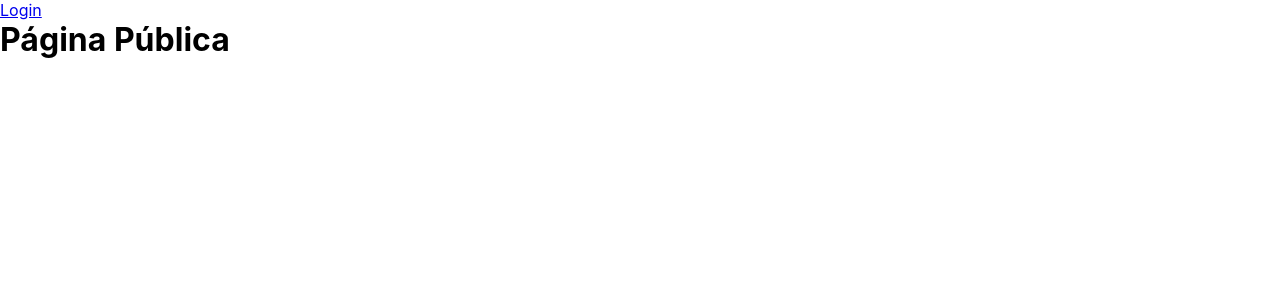
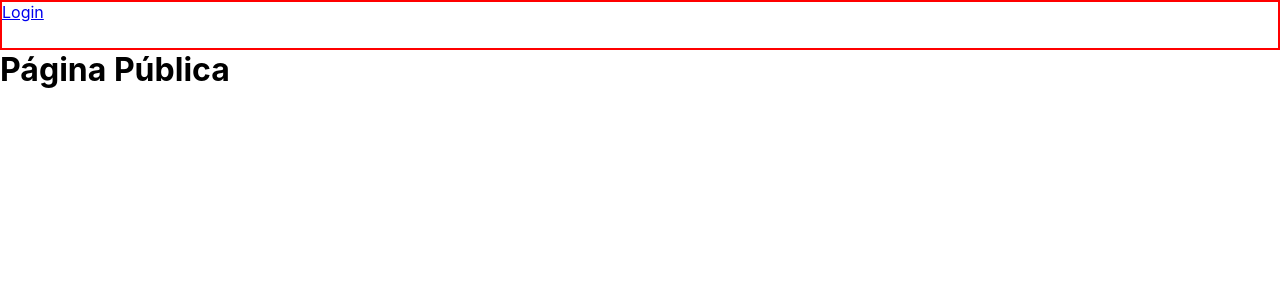
Before and after one commit to railsonrodrigues/react-salary, a React (Create React App) app: page / in a window 1280 px wide. Shown: the top 300 px of the page. Built offline with nearby package versions, Linux system fonts and the light colour scheme.

Commit message:
add styled-components

```diff
--- a/package.json
+++ b/package.json
@@ -17,7 +17,8 @@
     "react-dom": "16.13.1",
     "react-router-dom": "^5.2.0",
     "react-scripts": "3.4.1",
-    "serve": "^11.3.2"
+    "serve": "^11.3.2",
+    "styled-components": "^5.3.0"
   },
   "scripts": {
     "start": "react-scripts start",
@@ -39,5 +40,8 @@
       "last 1 firefox version",
       "last 1 safari version"
     ]
+  },
+  "resolutions": {
+    "styled-components": "^5"
   }
 }
--- a/src/App.jsx
+++ b/src/App.jsx
@@ -1,4 +1,4 @@
-import React, { useState } from 'react';
+import React from 'react';
 import { BrowserRouter as Router, Route, Switch } from 'react-router-dom';
 
 import HomePage from './pages/Home/Home.jsx';
--- a/src/components/TopMenu/TopMenu.jsx
+++ b/src/components/TopMenu/TopMenu.jsx
@@ -1,25 +1,45 @@
 import React from 'react';
 import { Link } from 'react-router-dom';
+import styled from 'styled-components';
+
+const NavBar = styled.ul`
+  display: flex;
+  align-items: center;
+  justify-content: space-around;
+  width: 100vw;
+  height: 50px;
+  border: 1px solid red;
+`
+
+const Menu = styled.li`
+  display: inline-block;
+  border: 1px solid red;
+  width: 100%;
+  height: 100%;
+  &:hover {
+    background: red;
+  }
+`
 
 export default function TopMenu ({ pathname }) {
   if (pathname === '/home' || pathname === '/account' || pathname === '/about-me') {
     return (
       <nav>
-        <ul>
-          <li><Link to="/home">Início</Link></li>
-          <li><Link to="/about-me">Sobre mim</Link></li>
-          <li><Link to="/account">Account</Link></li>
-          <li><Link to="/">Logout</Link></li>
-        </ul>
+        <NavBar>
+          <Link to="/home"><Menu>Início</Menu></Link>
+          <Link to="/about-me"><Menu>Sobre mim</Menu></Link>
+          <Link to="/account"><Menu>Conta</Menu></Link>
+          <Link to="/"><Menu>Logout</Menu></Link>
+        </NavBar>
       </nav>
     )
   }
 
   return (
     <nav>
-      <ul>
-        <li><Link to="">Login</Link></li>
-      </ul>
+      <NavBar>
+        <Menu><Link to="/login">Login</Link></Menu>
+      </NavBar>
     </nav>
   )
 }
--- a/src/pages/Login/Login.jsx
+++ b/src/pages/Login/Login.jsx
@@ -1,5 +1,10 @@
 import React from 'react';
 
 export default function Login () {
-  return <h1>Login</h1>
+  return (
+    <>
+      <h1>Login</h1>
+      <button>Login</button>
+    </>
+  )
 }
--- a/src/pages/NotFound404/NotFound404.jsx
+++ b/src/pages/NotFound404/NotFound404.jsx
@@ -1,5 +1,25 @@
 import React from 'react';
+import styled from 'styled-components';
+
+const ContainerWrapper = styled.div`
+  display: flex;
+  flex-direction: column;
+  align-items: center;
+  justify-content: center;
+  width: 100vw;
+  height: 100vh;
+  background-color: #333;
+
+  h1 {
+    font-size: 40px;
+    color: #fff;
+  }
+`
 
 export default function NotFound404 () {
-  return <h1>Erro 404 - Página Não Encontrada</h1>
+  return (
+    <ContainerWrapper>
+      <h1>Error 404 - Page Not Found</h1>
+    </ContainerWrapper>
+  )
 }
--- a/src/style.module.css
+++ /dev/null
@@ -1,56 +0,0 @@
-body {
-  margin: 0;
-  padding: 0;
-}
-
-.appContainer {
-  padding: 0 25px;
-}
-
-form {
-  display: grid;
-  grid-template-areas:
-    'grossSalary grossSalary'
-    'submitButton submitButton'
-    'baseInss descInss'
-    'baseIrrf descIrrf'
-    'liquidSalary liquidSalary'
-  ;
-  grid-template-columns: 1fr 1fr;
-  grid-gap: 20px;
-  margin-bottom: 50px;
-}
-form > #grossSalary {
-  grid-area: grossSalary;
-}
-form > #baseInss {
-  grid-area: baseInss;
-}
-form > #descInss {
-  grid-area: descInss;
-}
-form > label > input#descInss:read-only {
-  color:rgb(255, 180, 18);
-}
-form > #baseIrrf {
-  grid-area: baseIrrf;
-}
-form > #descIrrf {
-  grid-area: descIrrf;
-}
-form > label > input#descIrrf:read-only {
-  color: rgb(248, 81, 81);
-}
-form > #liquidSalary {
-  grid-area: liquidSalary;
-}
-form > label > input#liquidSalary:read-only{
-  color: rgb(30, 179, 42);
-}
-form > #submitButton {
-  grid-area: submitButton;
-}
-
-input:read-only {
-  font-weight: bold;
-}
```
Also changed, not shown: 1 other file (tests, documents, lock files or other folders).
